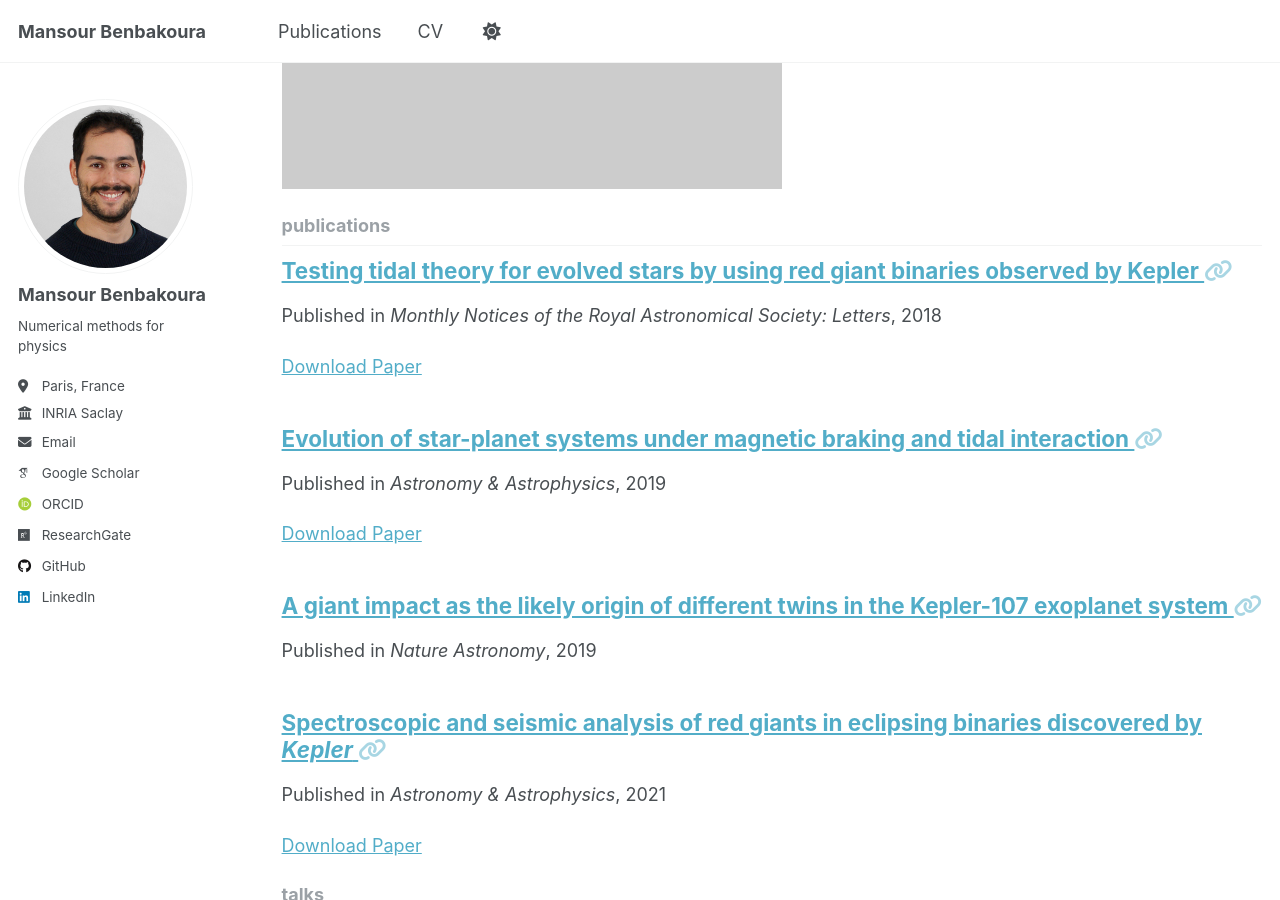
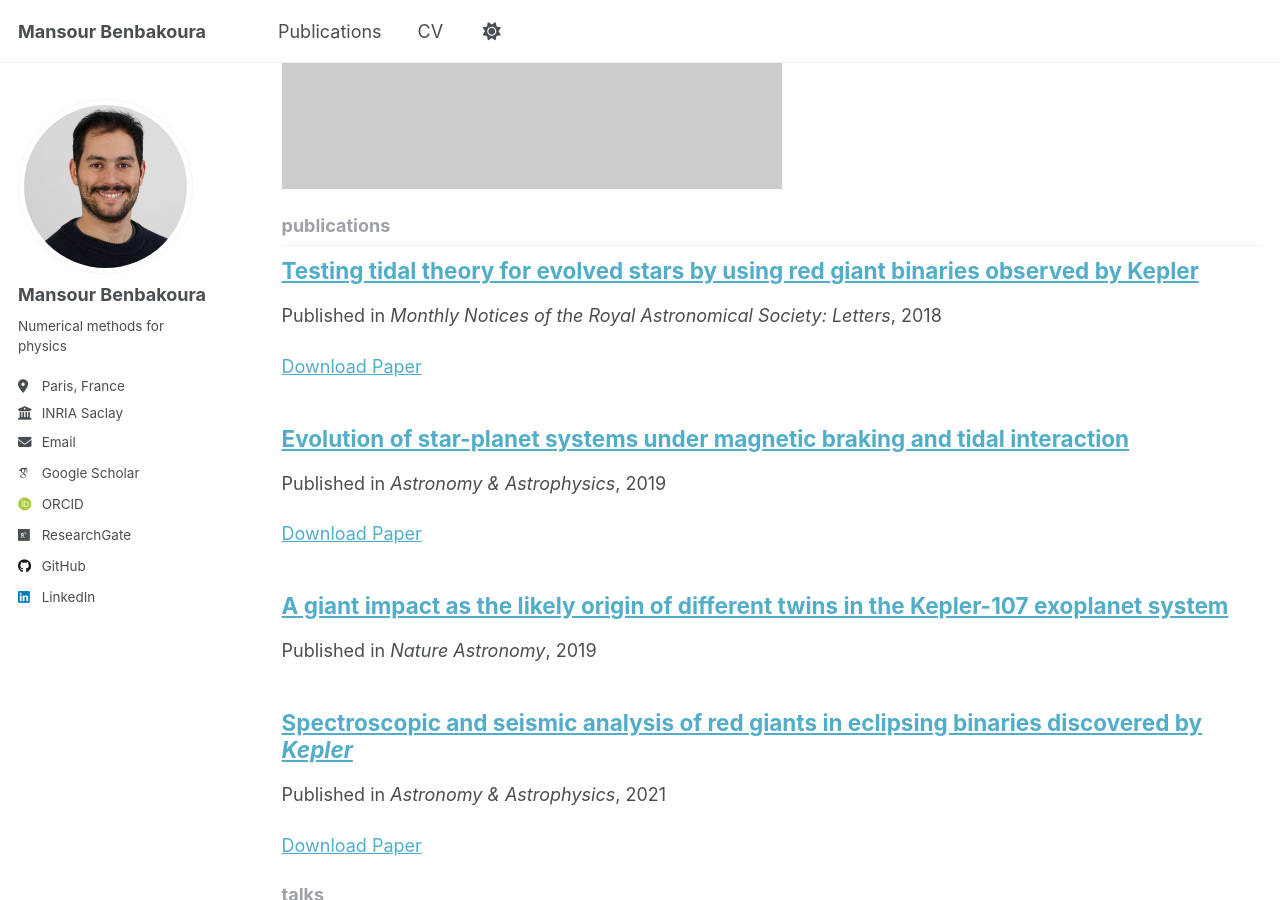
Before and after one commit to mansour-b/mansour-b.github.io, a Jekyll site: the page built from _pages/collection-archive.html, in a window 1280 px wide and 900 px high, scrolled down 896 px. Built offline with Jekyll 4.4.1, drawn with Linux system fonts in a browser that asks for light colours; some web fonts are replaced; a script that is not in the unit is left out.

Commit message:
remove permalinks

```diff
--- a/_includes/archive-single.html
+++ b/_includes/archive-single.html
@@ -28,7 +28,7 @@
 
     <h2 class="archive__item-title" itemprop="headline">
       {% if post.link %}
-        <a href="{{ post.link }}">{{ title }}</a> <a href="{{ base_path }}{{ post.url }}" rel="permalink"><i class="fa fa-link" aria-hidden="true" title="permalink"></i><span class="sr-only">Permalink</span></a>
+        <a href="{{ post.link }}">{{ title }}</a>
       {% else %}
         <a href="{{ base_path }}{{ post.url }}" rel="permalink">{{ title }}</a>
       {% endif %}
```
